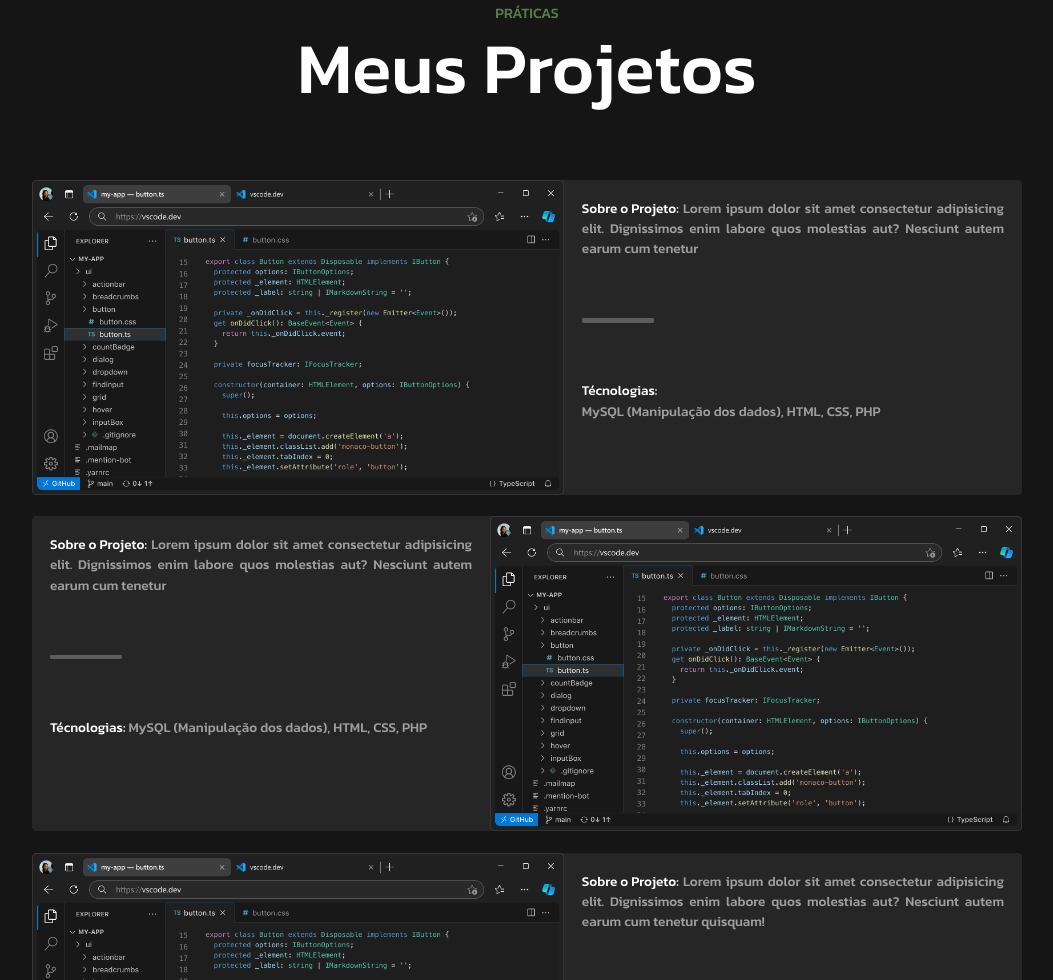
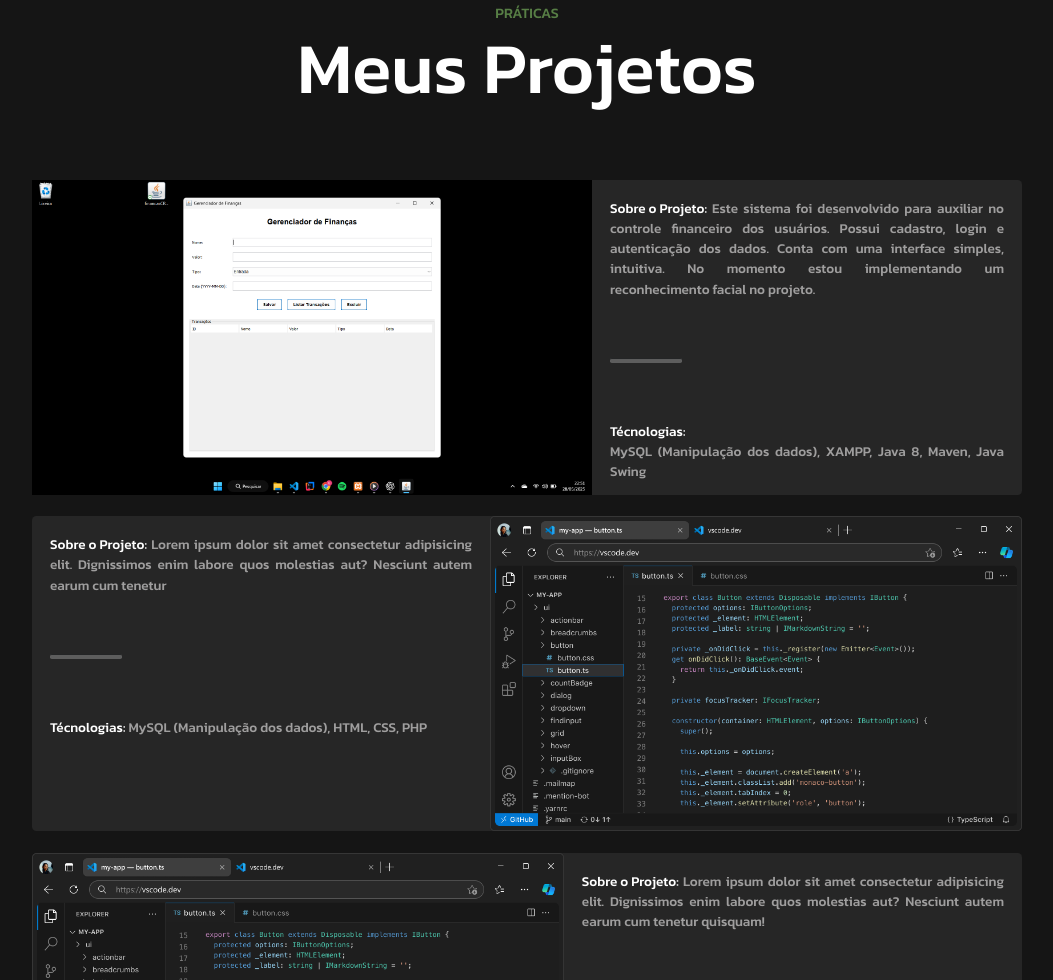
Before and after one commit to bielrodrig/portfolio-version-0.0.1, a plain HTML site: page index.html in a window 1280 px wide. Shown: the part 2678-3658 px from the top of the page, without its empty margins (113-1166 px from the left). Drawn offline with nearby package versions, Linux system fonts and the light colour scheme.

Commit message:
Add files via upload

```diff
--- a/index.html
+++ b/index.html
@@ -179,7 +179,8 @@
                   <br>
                   <label class="title-card">JavaScript (Intermediário)</label>
                   <br>
-                <p class="text-card">Implementação de funcionalidades interativas e dinâmicas, melhorando a experiência
+                  <p class="text-card">Implementação de funcionalidades interativas e dinâmicas, melhorando a
+                    experiência
                     do
                     usuário.</p>
                 </div>
@@ -198,7 +199,8 @@
                   <br>
                   <label class="title-card">React e React Native (Intermediário)</label>
                   <br>
-                <p class="text-card">Criação de aplicações modernas para web e mobile, com foco em performance e design
+                  <p class="text-card">Criação de aplicações modernas para web e mobile, com foco em performance e
+                    design
                     intuitivo.</p>
                 </div>
                 <div class="card">
@@ -206,7 +208,8 @@
                   <br>
                   <label class="title-card">Java (Intermediário)</label>
                   <br>
-                <p class="text-card">Desenvolvimento de back-end funcional, com integração a bancos de dados e criação de interfaces!</p>
+                  <p class="text-card">Desenvolvimento de back-end funcional, com integração a bancos de dados e criação
+                    de interfaces!</p>
                 </div>
               </div>
             </div>
@@ -228,14 +231,14 @@
             <br>
             <br>
             <div class="project-card">
-            <div class="card-one-project" data-video="videos/teste -.mp4">
-              <img src="./images/convencionais/fotoTeste.png" class="img-project">
+              <div class="card-one-project" data-video="videos/gestor-financas.mp4">
+                <img src="./images/convencionais/financas.png" class="img-project">
                 <div class="card-text-project">
-                <label class="card-title-project"><label style="color: white;">Sobre o Projeto:</label> Lorem ipsum
-                  dolor
-                  sit amet consectetur adipisicing elit. Dignissimos enim labore quos molestias aut? Nesciunt autem
-                  earum
-                  cum tenetur</label>
+                  <label class="card-title-project"><label style="color: white;">Sobre o Projeto:</label> Este sistema
+                    foi desenvolvido para auxiliar no controle financeiro dos usuários.
+                    Possui  cadastro, login e autenticação dos dados.
+                    Conta com uma interface simples, intuitiva.
+                  No momento estou implementando um reconhecimento facial no projeto.</label>
                   <br>
                   <br>
                   <br>
@@ -245,7 +248,7 @@
                   <label class="card-title-project"><label style="color: white;">Técnologias:</label><br> MySQL
                     (Manipulação
                     dos
-                  dados), HTML, CSS, PHP</label>
+                    dados), XAMPP, Java 8, Maven, Java Swing</label>
                 </div>
               </div>
               <br>
```
Lines whose indentation alone changed are shown as unchanged.
